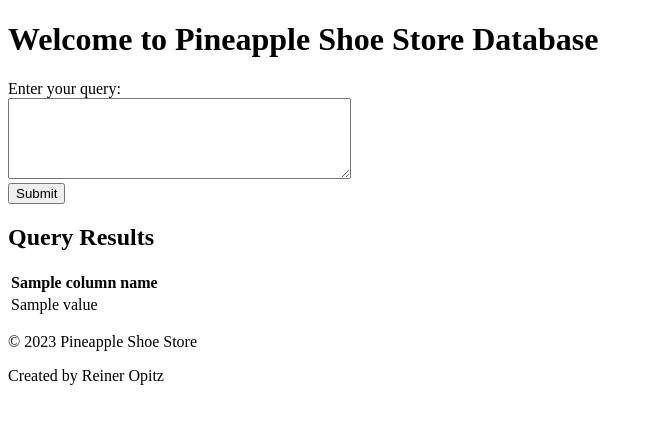
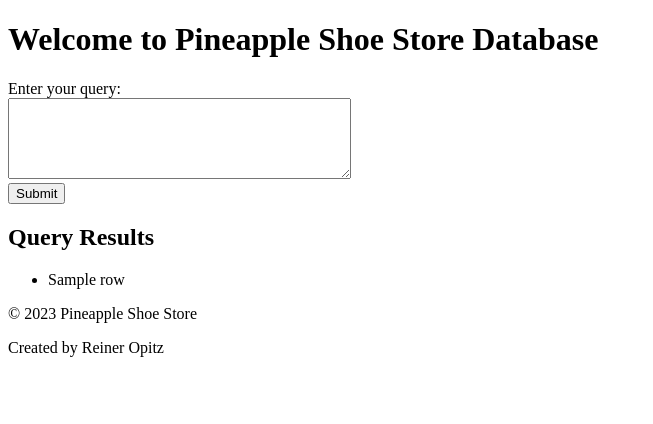
Before and after one commit to reinerism/475Ashoestore, a Flask app: template templates/home.html in a window 1280 px wide. Shown: the top 424 px of the page, without its empty margins (0-653 px from the left). Run offline with Flask 2, Linux system fonts and the light colour scheme; the template is opened without the code that fills it: most values are stand-ins (such as "Sample title", 1, 10 or a date in 2020).

Commit message:
simplified html and results

```diff
--- a/main.py
+++ b/main.py
@@ -61,9 +61,10 @@ def get_query(cnx, query):
     with cnx.cursor() as cursor:
         cursor.execute(query)
         result = cursor.fetchall()
-        column_names = [i[0] for i in cursor.description]
+        #column_names = [i[0] for i in cursor.description]
         print(result) # added to debug the result returned from the database
-    return column_names, result
+    #return column_names, result
+    return result
 
 @app.route('/', methods=['GET', 'POST'])
 def main():
@@ -71,9 +72,9 @@ def main():
     cnx = get_db()
     if request.method =='POST':
         query = request.form['query']
-        column_names, result = get_query(cnx, query)
-        print(column_names, result)  # Add this line to check the query results
-        return render_template('home.html', names = column_names, result=result)
+        result = get_query(cnx, query)
+        # print(column_names, result)  # Add this line to check the query results
+        return render_template('home.html', result=result)
 
     cnx.close()
 
--- a/templates/home.html
+++ b/templates/home.html
@@ -14,24 +14,11 @@
     </form>
     {% if query_results %}
     <h2>Query Results</h2>
-    <table>
-        <thead>
-            <tr>
-                {% for column_name in column_names %}
-                <th>{{ column_name }}</th>
-                {% endfor %}
-            </tr>
-        </thead>
-        <tbody>
-            {% for row in query_results %}
-            <tr>
-                {% for value in row %}
-                <td>{{ value }}</td>
-                {% endfor %}
-            </tr>
-            {% endfor %}
-        </tbody>
-    </table>
+    <ul>
+        {% for row in query_results %}
+            <li>{{ row }}</li>
+        {% endfor %}
+    </ul>
     {% endif %}
     <footer>
         <p>&copy; 2023 Pineapple Shoe Store</p>
```
